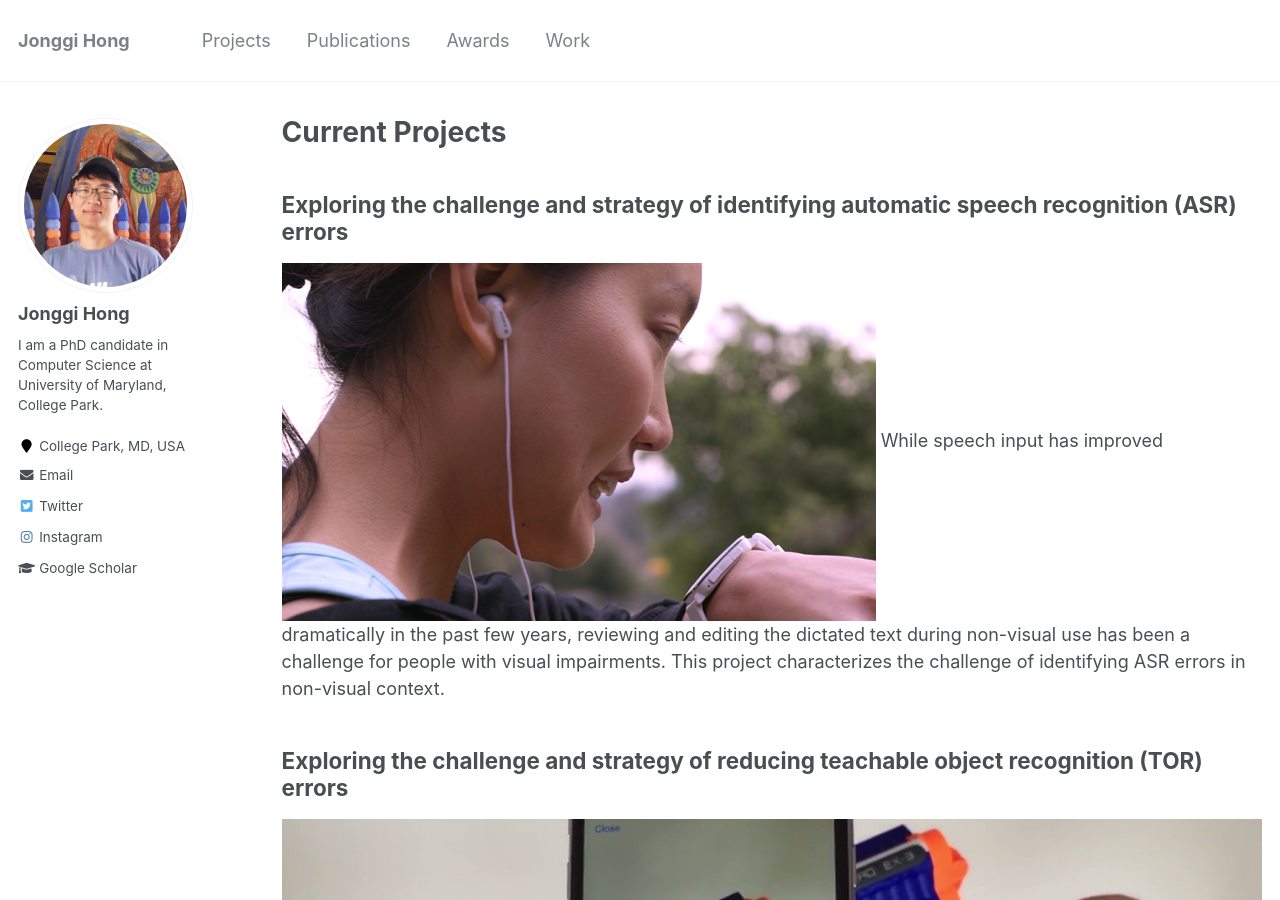
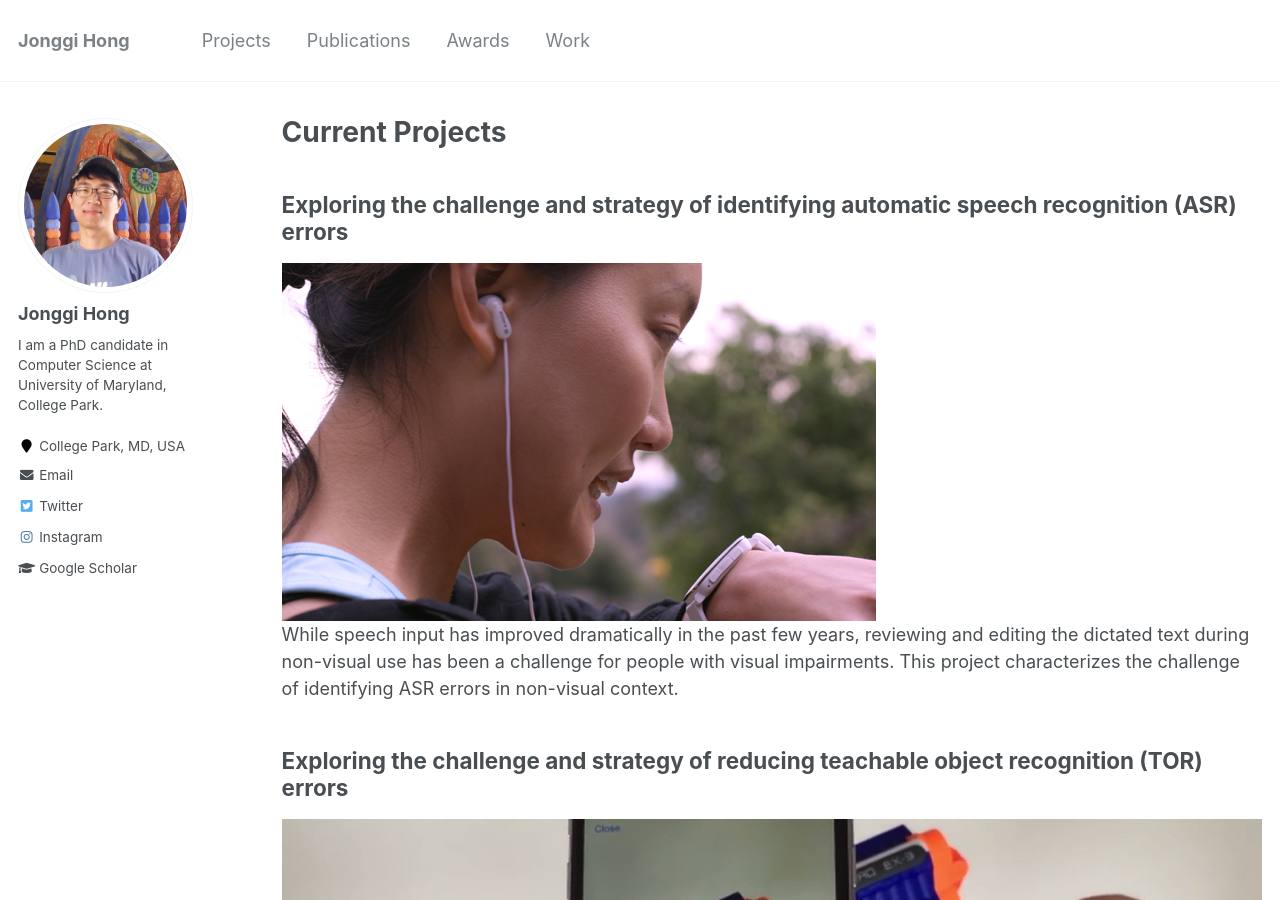
Before and after one commit to jonggi/jonggi.github.io, a Jekyll site: the page built from projects.md, in a window 1280 px wide and 900 px high. Built offline with Jekyll 4.4.1, drawn with Linux system fonts in a browser that asks for light colours.

Commit message:
mm github

```diff
--- a/projects.md
+++ b/projects.md
@@ -8,12 +8,12 @@ classes: wide
 
 ## Exploring the challenge and strategy of identifying automatic speech recognition (ASR) errors
 
-![intro_image](/images/dictation_CHI2017.png){:class="img-responsive"}
+![intro_image](/images/dictation_CHI2017.png){:class="img-responsive"}<br>
 While speech input has improved dramatically in the past few years, reviewing and editing the dictated text during non-visual use has been a challenge for people with visual impairments. This project characterizes the challenge of identifying ASR errors in non-visual context.
 
 
 
 ## Exploring the challenge and strategy of reducing teachable object recognition (TOR) errors
 
-![intro_image](/images/objectrecognition.png){:class="img-responsive"}
+![intro_image](/images/objectrecognition.png){:class="img-responsive"}<br>
 This project aims to build a teachable object recognizer (TOR) that helps people with visual impairments to identify objects independently using their smartphones. With a TOR, users can personalize the object recognizer by training the models with their own images. This project addresses two issues to develop this system: non-experts' perception of machine teaching, blind users' challenges of taking photos for training an object recognizer.
```
